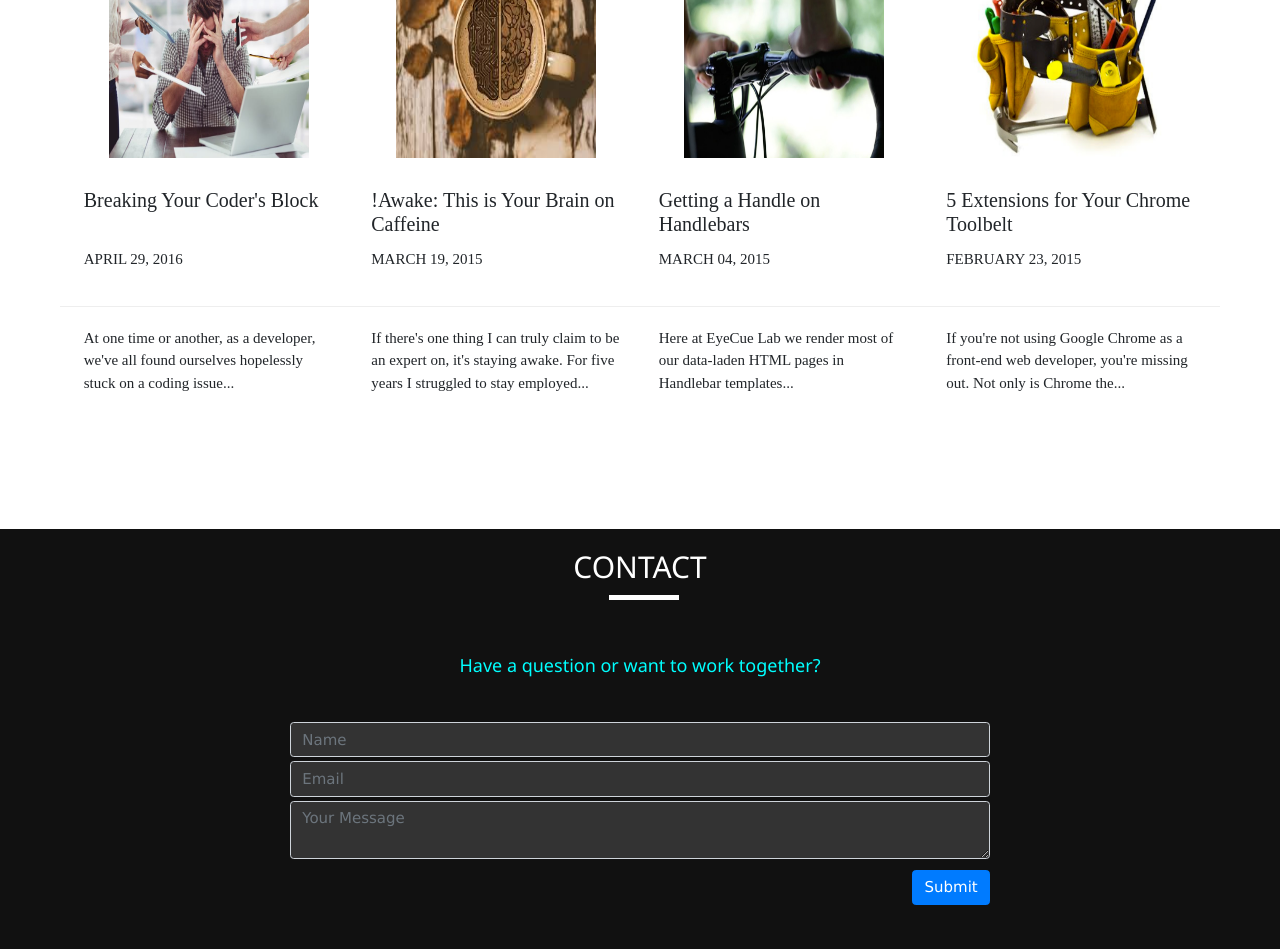
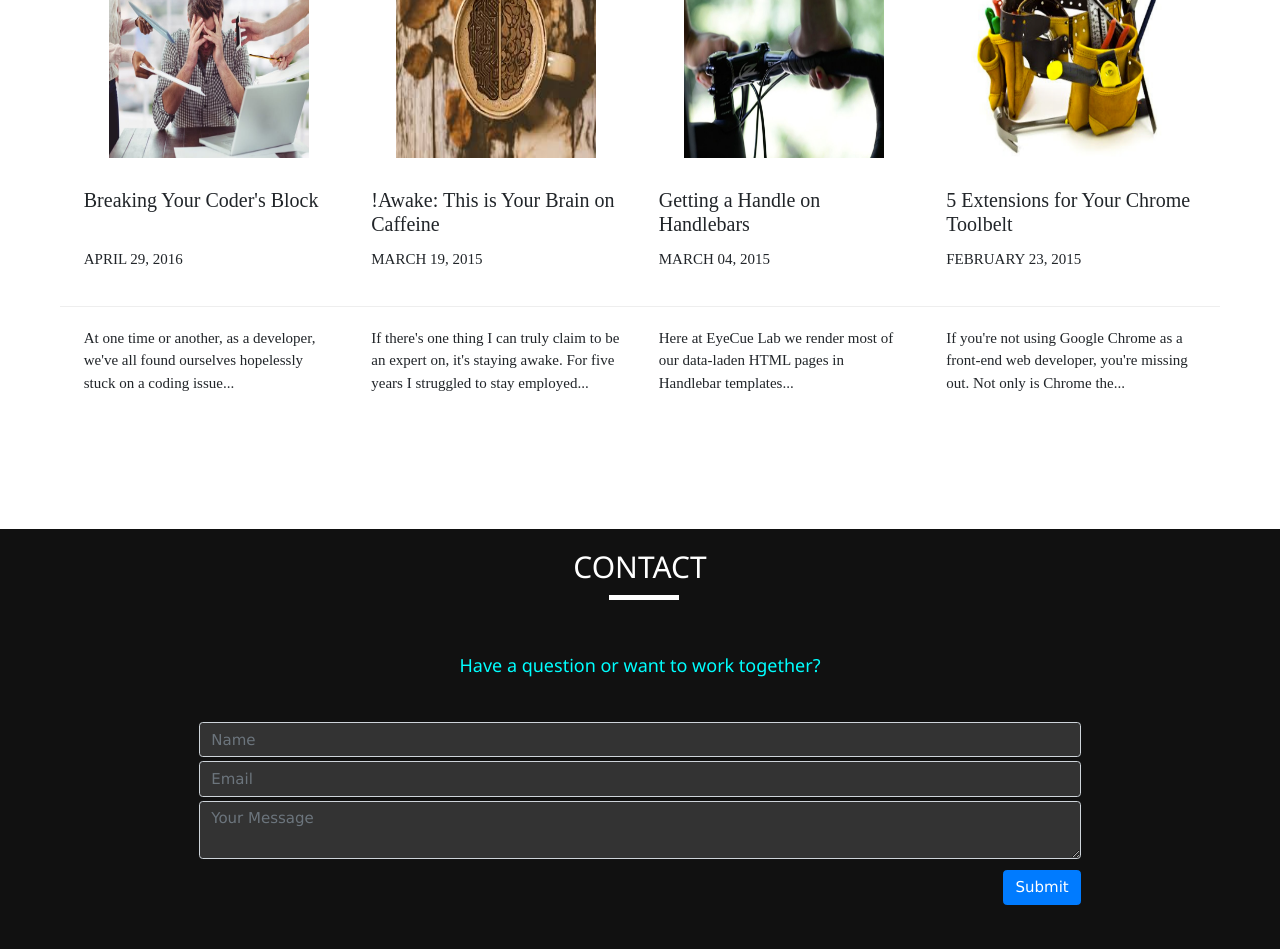
Before and after one commit to MaryJenniferY/findjennifer.github.io, a plain HTML site: page index.html in a window 1280 px wide. Shown: the part 2886-3835 px from the top of the page. Drawn offline with nearby package versions, Linux system fonts and the light colour scheme; files that its build step writes are made by us from their sources; files whose address does not match are found by name.

Commit message:
Update style.css

```diff
--- a/style.css
+++ b/style.css
@@ -171,7 +171,7 @@
     color: white;
 }
 .info{
-    width: 700px;
+    width: 70%;
     display: inline-block;
     margin: 30px;
 }
```
